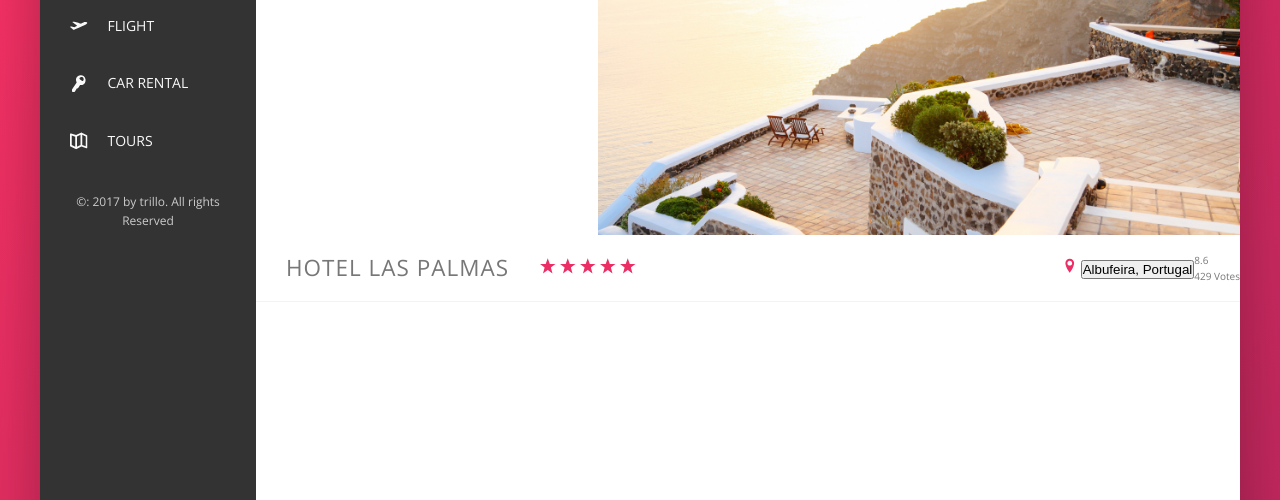
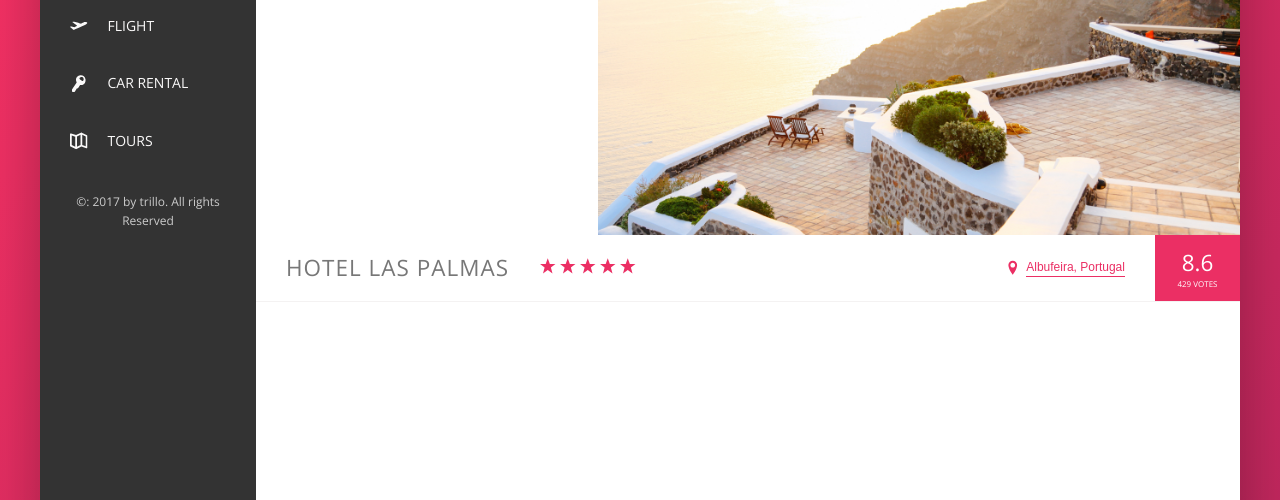
Before and after one commit to olaknowct/trillo, a website: page index.html in a window 1280 px wide. Shown: the part 300-800 px from the top of the page. Drawn offline with nearby package versions, Linux system fonts and the light colour scheme.

Commit message:
added layout rating and fix hover puslat

```diff
--- a/sass/_components.scss
+++ b/sass/_components.scss
@@ -211,13 +211,75 @@
   &__icon-star {
   }
   &__location {
+    font-size: 1.2rem;
+    display: flex;
+    align-items: center;
+  }
+
+  &__icon-location {
+    margin-right: 0.5rem;
   }
 
   &__rating {
+    background-color: var(--color-primary);
+    color: #fff;
+    margin-left: 3rem;
+    padding: 0 2.25rem;
+    align-self: stretch;
+
+    display: flex;
+    flex-direction: column;
+    align-items: center;
+    justify-content: center;
   }
 
   &__rating-average {
+    font-size: 2.25rem;
+    font-weight: 300;
+    margin-bottom: -3px;
   }
   &__rating-count {
+    font-size: 0.8rem;
+    text-transform: uppercase;
   }
 }
+
+// button inline
+.btn-inline {
+  border: none;
+  color: var(--color-primary);
+  font-size: inherit;
+  border-bottom: 1px solid currentColor;
+  padding-bottom: 2px;
+  display: inline-block;
+  background-color: transparent;
+  cursor: pointer;
+  transition: all 0.2s;
+
+  &:hover {
+    color: var(--color-grey-dark-1);
+    outline: none;
+
+    animation: pulsate 0.5s infinite;
+  }
+
+  &:focus {
+  }
+}
+
+@keyframes pulsate {
+  0% {
+    transform: scale(1);
+    box-shadow: none;
+  }
+
+  50% {
+    transform: scale(1.05);
+    box-shadow: 0 1rem 4rem rgba(0, 0, 0, 0.25);
+  }
+
+  100% {
+    transform: scale(1);
+    box-shadow: none;
+  }
+}
```
Also changed, not shown: css/style.css.
